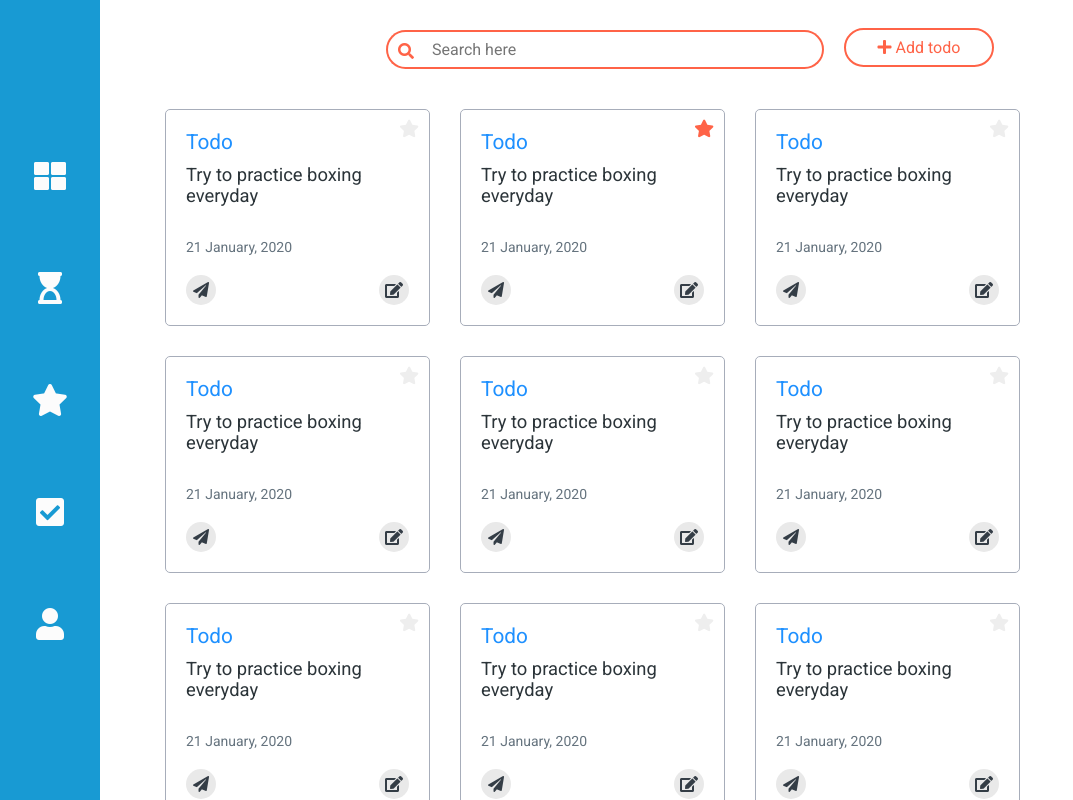
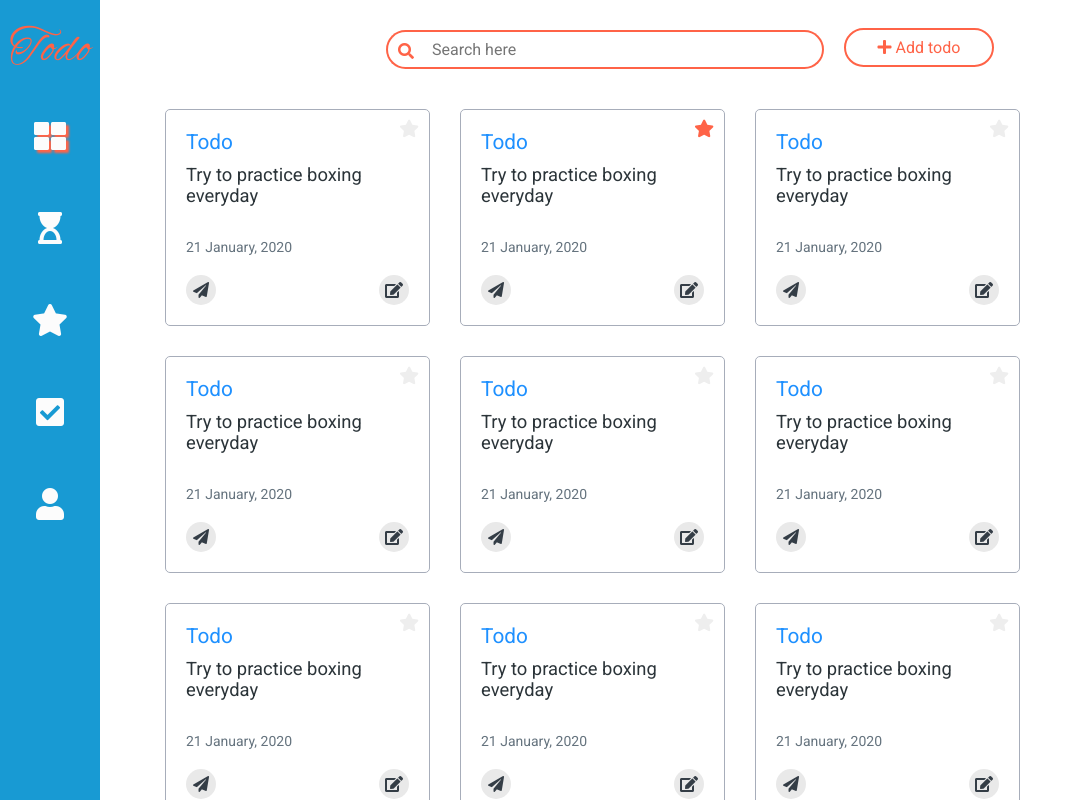
Before and after one commit to Basharath/todo, a React (Create React App) app: page / in a window 1280 px wide. Shown: the whole page, without its empty margins (0-1073 px from the left). Built offline with nearby package versions, Linux system fonts and the light colour scheme; the HTML template or start-up script is replaced by a standard one.

Commit message:
Adds login form and menu active status

```diff
--- a/src/components/Dashboard.jsx
+++ b/src/components/Dashboard.jsx
@@ -11,6 +11,7 @@ import Sidebar from './Sidebar';
 import SearchBar from './SearchBar';
 
 import { getFormattedDate } from './../util';
+import Login from './Login';
 
 const list = [
   {
@@ -105,6 +106,7 @@ export default function Dashboard() {
   const [show, setShow] = useState(false);
   const [currentTodo, setCurrentTodo] = useState({ text: '', id: '' });
   const [searchText, setSearchText] = useState('');
+  const [login, setLogin] = useState(false);
   const inputRef = useRef(null);
 
   const now = new Date();
@@ -115,6 +117,7 @@ export default function Dashboard() {
   };
 
   const handleSearch = useCallback(() => {
+    if (todoList.length < 1) return;
     const list = todoList.filter((i) => i.text.includes(searchText));
     handleDomTodoList(list);
   }, [searchText, todoList]);
@@ -161,14 +164,23 @@ export default function Dashboard() {
   return (
     <div className="dashboard">
       <aside>
-        <Sidebar todoList={todoList} handleDomTodoList={handleDomTodoList} />
+        <Sidebar
+          todoList={todoList}
+          handleDomTodoList={handleDomTodoList}
+          onLogin={setLogin}
+        />
       </aside>
 
       <main>
+        {login ? (
+          <Login />
+        ) : (
+          <>
             <SearchBar handleShow={handleShow} onSearch={setSearchText} />
             <div className="todos-container">
               <div className="todos">
-            {domTodoList.map((t, idx) => (
+                {domTodoList.length > 0 ? (
+                  domTodoList.map((t, idx) => (
                     <Card
                       key={idx}
                       todoList={todoList}
@@ -176,9 +188,14 @@ export default function Dashboard() {
                       dispatch={dispatch}
                       handleEdit={handleShow}
                     />
-            ))}
+                  ))
+                ) : (
+                  <div className="empty">No todos yet here</div>
+                )}
               </div>
             </div>
+          </>
+        )}
       </main>
 
       <div
--- a/src/components/Login.jsx
+++ b/src/components/Login.jsx
@@ -5,12 +5,12 @@ export default function Login() {
     <div className="login">
       <form>
         <div className="form-group">
-          <label htmlFor="name">Name</label>
-          <input type="text" />
+          <label htmlFor="name">Email</label>
+          <input type="email" />
         </div>
         <div className="form-group">
-          <label htmlFor="name">Email</label>
-          <input type="email" />
+          <label htmlFor="password">Password</label>
+          <input type="password" />
         </div>
         <button className="btn btn-submit">Submit</button>
       </form>
--- a/src/components/Sidebar.jsx
+++ b/src/components/Sidebar.jsx
@@ -1,8 +1,12 @@
-import React from 'react';
+import React, { useState } from 'react';
 import Login from './Login';
 
-export default function Sidebar({ todoList, handleDomTodoList }) {
+export default function Sidebar({ todoList, handleDomTodoList, onLogin }) {
+  const [active, setActive] = useState('all');
+
   const handleClick = (filterBy) => {
+    setActive(filterBy);
+    onLogin(false);
     let filtered;
     if (filterBy === 'favorite') {
       filtered = todoList.filter((i) => i.favorite);
@@ -13,22 +17,48 @@ export default function Sidebar({ todoList, handleDomTodoList }) {
     }
     handleDomTodoList(filtered);
   };
+
+  const handleLogin = () => {
+    onLogin(true);
+    setActive('login');
+  };
+
   return (
     <div className="sidebar">
       <div className="menu">
-        <div className="menu-item" onClick={() => handleClick('all')}>
+        <div className="menu-item logo">Todo</div>
+        <div
+          className={'menu-item' + (active === 'all' ? ' active' : '')}
+          onClick={() => handleClick('all')}
+          title="All todos"
+        >
           <i className="fas fa-th-large"></i>
         </div>
-        <div className="menu-item" onClick={() => handleClick('started')}>
+        <div
+          className={'menu-item' + (active === 'started' ? ' active' : '')}
+          onClick={() => handleClick('started')}
+          title="Running todos"
+        >
           <i className="fas fa-hourglass-start"></i>
         </div>
-        <div className="menu-item" onClick={() => handleClick('favorite')}>
+        <div
+          className={'menu-item' + (active === 'favorite' ? ' active' : '')}
+          onClick={() => handleClick('favorite')}
+          title="Favorite todos"
+        >
           <i className="fas fa-star"></i>
         </div>
-        <div className="menu-item" onClick={() => handleClick('done')}>
+        <div
+          className={'menu-item' + (active === 'done' ? ' active' : '')}
+          onClick={() => handleClick('done')}
+          title="Done todos"
+        >
           <i className="fas fa-check-square"></i>
         </div>
-        <div className="menu-item" onClick={() => <Login />}>
+        <div
+          className={'menu-item' + (active === 'login' ? ' active' : '')}
+          onClick={handleLogin}
+        >
           <i className="fas fa-user"></i>
         </div>
       </div>
--- a/src/styles/App.scss
+++ b/src/styles/App.scss
@@ -9,3 +9,5 @@
 @import './sidebar';
 
 @import './searchbar';
+
+@import './login';
--- a/src/styles/_dashboard.scss
+++ b/src/styles/_dashboard.scss
@@ -27,6 +27,16 @@
     display: flex;
     flex-wrap: wrap;
     min-width: 100%;
+
+    .empty {
+      width: 100%;
+      height: 60vh;
+      font-size: 2rem;
+      color: $gray2;
+      font-weight: 700;
+      text-shadow: $textShadow;
+      @include center;
+    }
 
     @media (max-width: $md) {
       padding: 10px;
--- /dev/null
+++ b/src/styles/_login.scss
@@ -0,0 +1,35 @@
+.login {
+  @include center;
+  height: 100vh;
+}
+
+form {
+  padding: 15px;
+  background-color: $white;
+  width: 300px;
+  border: 1px solid $gray3;
+  border-radius: 5px;
+}
+
+.form-group {
+  label {
+    display: block;
+    padding: 5px 0;
+  }
+
+  input {
+    border: 1px solid $dark;
+    padding: 5px;
+    width: 100%;
+    margin-bottom: 15px;
+    font-family: $ff1;
+    font-size: 15px;
+    border-radius: 3px;
+  }
+}
+
+.btn-submit {
+  border-radius: 5px;
+  width: 100%;
+  margin-top: 5px;
+}
--- a/src/styles/_sidebar.scss
+++ b/src/styles/_sidebar.scss
@@ -4,6 +4,7 @@
   height: 100vh;
   @include center;
   flex-direction: column;
+  justify-content: flex-start;
 
   @media (max-width: $md) {
     height: fit-content;
@@ -12,10 +13,29 @@
   }
 }
 
+.logo {
+  font-size: 3rem;
+  font-family: $ff3;
+  color: $red;
+  margin-bottom: 30px;
+  margin-top: 10px;
+}
+
 .menu {
   &-item {
-    margin: 80px 20px;
+    margin: 60px 20px;
     @include center;
+
+    &.logo {
+      margin-bottom: -20px;
+      margin-top: 20px;
+    }
+
+    &.active {
+      i {
+        filter: drop-shadow(3px 3px 1px $red);
+      }
+    }
 
     cursor: pointer;
     i {
@@ -38,12 +58,19 @@
     left: 0px;
     display: flex;
     width: 100%;
-    justify-content: space-evenly;
+    justify-content: flex-start;
     align-items: flex-start;
 
+    .logo {
+      margin: 5px;
+      padding: 0 5px;
+      font-size: 2.6rem;
+    }
+
     &-item {
-      margin: 15px;
+      margin: 15px auto;
     }
+
     visibility: visible;
     opacity: 1;
     z-index: 4;
```
Lines whose indentation alone changed are shown as unchanged.
